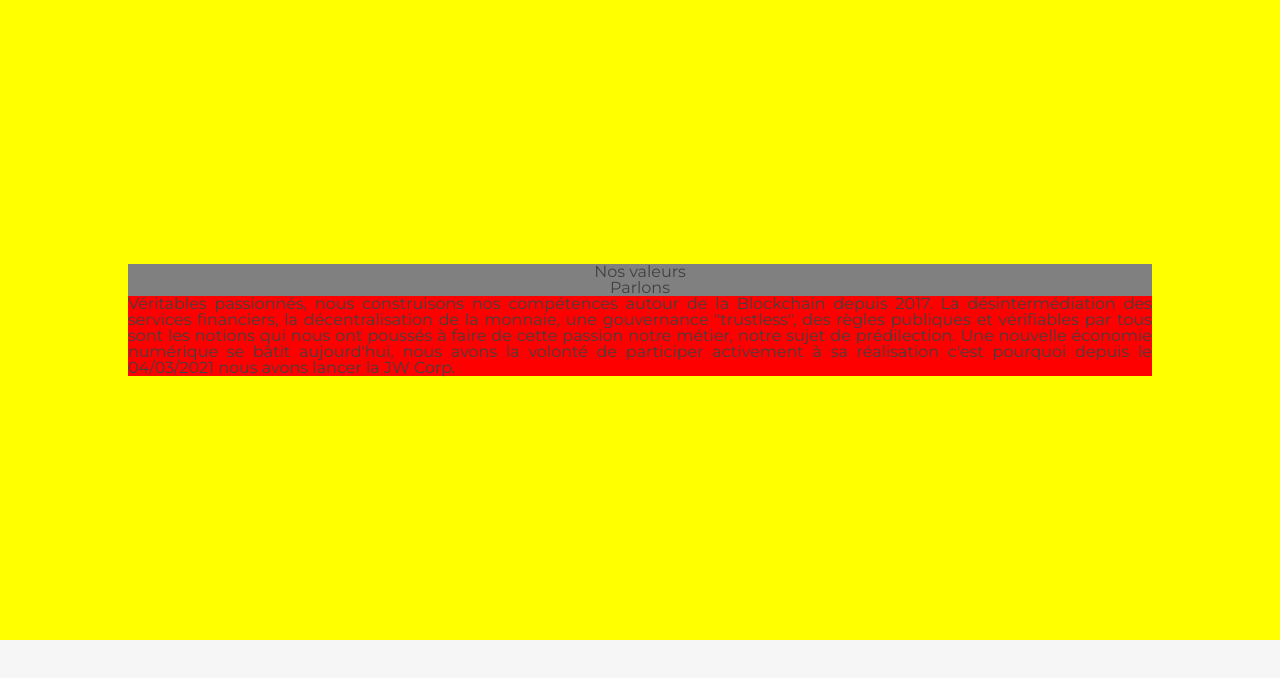
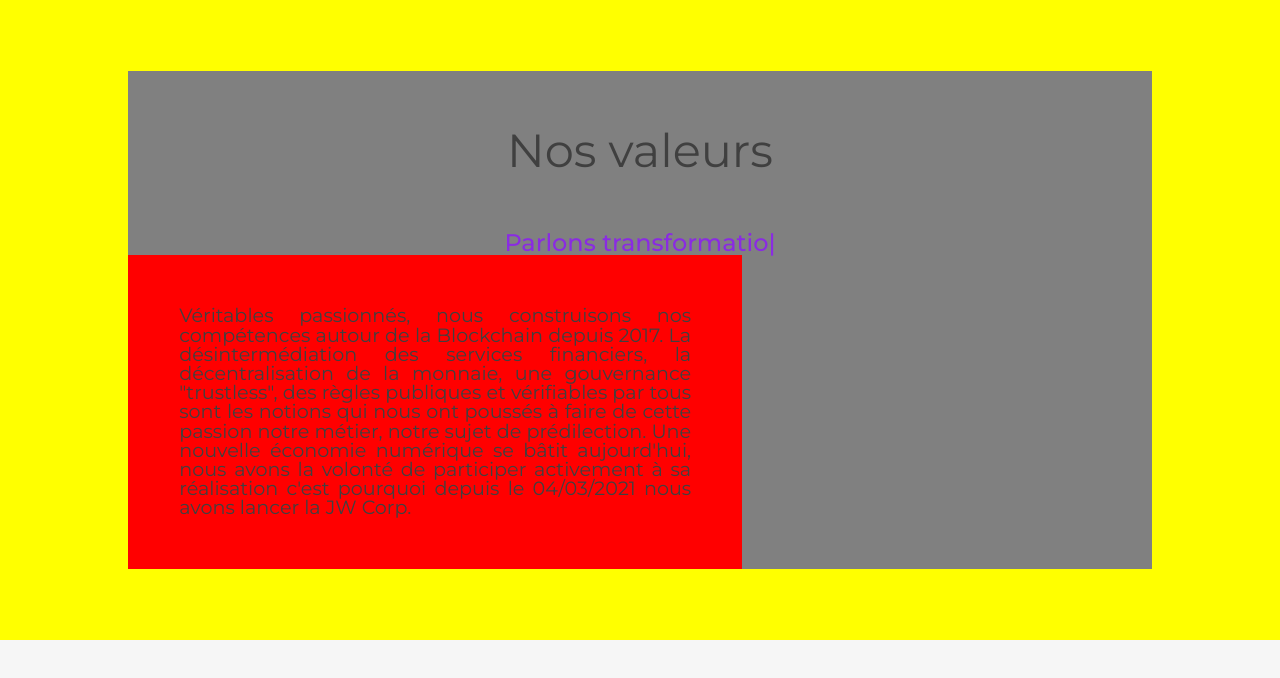
Before and after one commit to The-JW-Corp/JW-Corp-react, a React (Create React App) app: page / in a window 1280 px wide. Shown: the top 678 px of the page. Built offline with nearby package versions, Linux system fonts and the light colour scheme.

Commit message:
Animation typed

```diff
--- a/package.json
+++ b/package.json
@@ -10,7 +10,7 @@
     "react-bootstrap": "^2.5.0",
     "react-dom": "^18.2.0",
     "react-scripts": "5.0.1",
-    "react-type-animation": "^2.1.1",
+    "react-type-animation": "^2.1.2",
     "web-vitals": "^2.1.4"
   },
   "scripts": {
--- a/src/components/NosValeurs/NosValeurs.css
+++ b/src/components/NosValeurs/NosValeurs.css
@@ -11,18 +11,35 @@
     justify-content: center;
     align-items: center;
     text-align: center;
-    height:auto ;
+    /* height:  ; */
     width: 80vw;
     background-color: grey;
 }
 
-.typed-title {
-
+.nos-valeurs-title {
+    display: flex;
+    justify-content: center;
+    align-items: center;
+    /* flex-direction: ; */
+    /* background-color: blue; */
+    height: 20vh;
+    width: 100%;
+    font-size: 2.9em;
+    /* padding-bottom: 2.2em; */
 }
 
-
+h6 {
+    display: inline;
+    font-size: 1.5em;
+    color: blueviolet;
+    font-weight: 500;
+}
 .nos-valeurs-paragraph {
-    /* display: flex; */
+    /* display: block; */
+    /* justify-content: center; */
     text-align: justify;
     background-color: red;
+    font-size: 1.2em;
+    padding: 5%;
+    width: 40vw;
 }
--- a/src/components/NosValeurs/NosValeurs.js
+++ b/src/components/NosValeurs/NosValeurs.js
@@ -1,5 +1,6 @@
 import React from "react";
 import "./NosValeurs.css";
+import { TypeAnimation } from "react-type-animation";
 
 function NosValeurs() {
   return (
@@ -7,10 +8,25 @@ function NosValeurs() {
 
     <div className="nos-valeurs">
       <div>
-        <h3 className="typed-title">Nos valeurs</h3>
+        <h3 className="nos-valeurs-title">Nos valeurs</h3>
       </div>
       <h6>
-        Parlons <span id="parlonstech"></span>
+        Parlons <span id="parlonstech">
+        <TypeAnimation
+                sequence={[
+                  "Bitcoin",
+                  1000,
+                  "transformation numérique",
+                  1500,
+                  "blockchain",
+                  1000,
+                  "smart-contracts",
+                  1000,
+                ]}
+                cursor={true}
+                repeat={Infinity}
+              />
+        </span>
       </h6>
       <p className="nos-valeurs-paragraph">
         Véritables passionnés, nous construisons nos compétences autour de la
```
Also changed, not shown: 1 other file (tests, documents, lock files or other folders).
